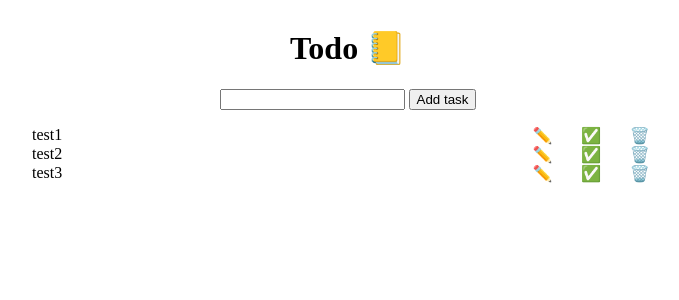
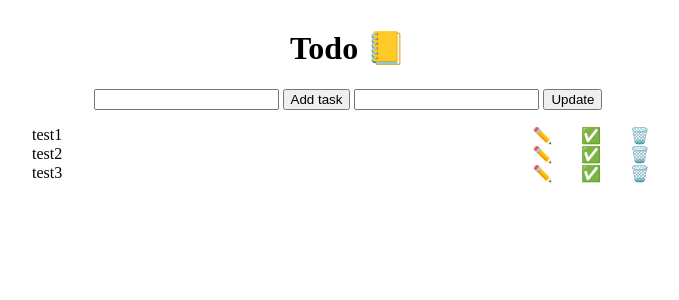
Before and after one commit to RaceOsuna/svelte-todo-app, a SvelteKit app: page / in a window 1280 px wide. Shown: the top 300 px of the page, without its empty margins (292-971 px from the left). Built offline with nearby package versions, Linux system fonts and the light colour scheme.

Commit message:
Feat: update task functionality

```diff
--- a/src/routes/+page.svelte
+++ b/src/routes/+page.svelte
@@ -6,6 +6,8 @@
 ]
 
 let inputText = ''
+let updateText = ''
+let findIndex = null
 
 const addTask = () => {
   let newTask = {
@@ -31,21 +33,37 @@ const deleteTask = (index) => {
   taskList = taskList.filter(task => task !== deleteTask)
 }
 
+// @ts-ignore
+const editTask = (index) => {
+  updateText = taskList[index].name
+  findIndex = index
+  console.log(findIndex)
+}
+
+const updateTask = () => {
+  taskList[findIndex].name = updateText
+  updateText = ''
+  findIndex = null
+}
+
 </script>
 
 <main>
   <div class="app-container">
     <h1>Todo 📒</h1>
-    <form action="">
+    <form>
       <input type="text" bind:value={inputText}>
       <button on:click={addTask}>Add task</button>
+      <input type="text" bind:value={updateText}>
+      <button on:click={updateTask}>Update</button>
     </form>
     <ol>
       {#each taskList as task, index}
       <div class="list-item">
         <li class:complete={task.isComplete}>{task.name}</li>
         <div class="icon-container">
-          <span class="icon">✏️</span>
+          <!-- svelte-ignore a11y-click-events-have-key-events -->
+          <span role="button" tabindex="0" class="icon" on:click={() => editTask(index)}>✏️</span>
           <!-- svelte-ignore a11y-click-events-have-key-events -->
           <span role="button" tabindex="0" class="icon" on:click={() => markComplete(index)}>✅</span>
           <!-- svelte-ignore a11y-click-events-have-key-events -->
```
